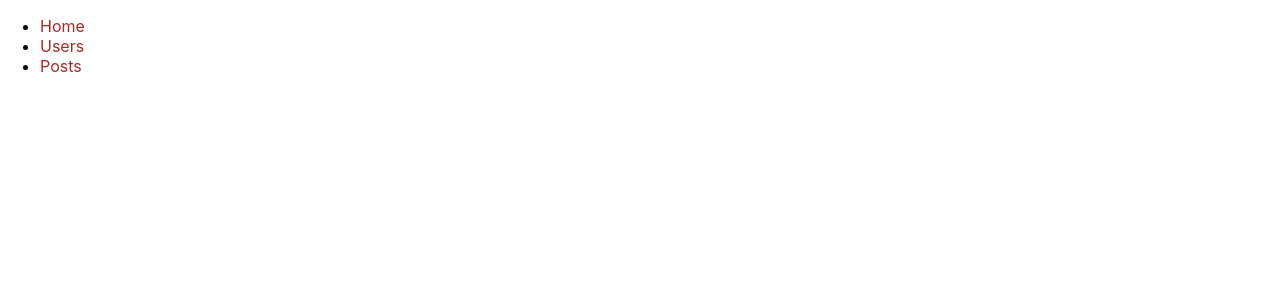
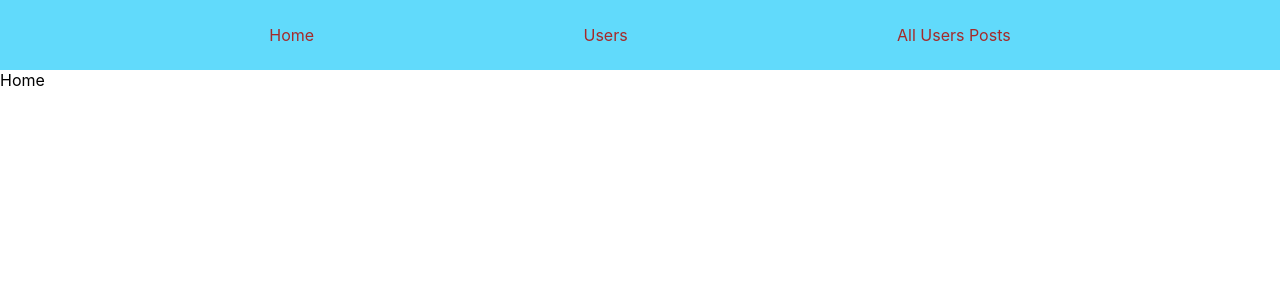
Before and after one commit to IgorSamagalskyi/first_project_octen_on_react, a React (Create React App) app: page / in a window 1280 px wide. Shown: the top 300 px of the page. Built offline with nearby package versions, Linux system fonts and the light colour scheme; no server answers.

Commit message:
broken code

```diff
--- a/src/App.css
+++ b/src/App.css
@@ -6,6 +6,19 @@
   height: 40vmin;
   pointer-events: none;
 }
+
+.flex {
+  display: flex;
+  align-items: center;
+  justify-content: space-evenly;
+  height: 70px;
+  background-color: #61dafb;
+}
+a{
+  text-decoration: none;
+  color: brown;
+}
+
 
 @media (prefers-reduced-motion: no-preference) {
   .App-logo {
@@ -23,16 +36,3 @@
   font-size: calc(10px + 2vmin);
   color: white;
 }
-
-.App-link {
-  color: #61dafb;
-}
-
-@keyframes App-logo-spin {
-  from {
-    transform: rotate(0deg);
-  }
-  to {
-    transform: rotate(360deg);
-  }
-}
--- a/src/App.js
+++ b/src/App.js
@@ -1,52 +1,36 @@
-
 import './App.css';
 import {BrowserRouter as Router, Switch, Route, Link} from "react-router-dom";
 import {useState, useEffect} from 'react';
 import {getUsers} from './services/API';
-
-import Users from './componets/users/Users'
+import Home from './componets/Home/Home'
+import User from './componets/users/User'
+import UserPost from './componets/userPosts/UserPosts'
 import Posts from './componets/posts/Posts'
-import Menu from "./componets/menu/Menu";
 
 
 function App() {
-    const [users, setUsers] = useState([])
 
-    useEffect(() => {
-        getUsers()
-            .then(value => value.json())
-            .then(response => {
-                console.log(response)
-                setUsers(response)
-            })
-    })
 
     return (
 
         <Router>
             <div>
-
-
-                <nav>
-                    <ul>
-                        <li>
-                            <Link to="/">Home</Link>
-                        </li>
-                        <li>
-                            <Link to="/users">Users</Link>
-                        </li>
-                        <li>
-                            <Link to="/posts">Posts</Link>
-                        </li>
-                    </ul>
+                <nav className={'flex'}>
+                    <div><Link to="/">Home</Link></div>
+                    <div><Link to="/users">Users</Link></div>
+                    <div><Link to="/posts">All Users Posts</Link></div>
                 </nav>
+                <Route path={'/'} exact render={() => {
+                    return <Home/>;
+                }}/>
                 <Route path={'/users'} render={() => {
-                    return <Users/>;
+                    return <User/>;
                 }}/>
-
+                {/*<Route path={'/users'} component={Users}/>*/}
                 <Route path={'/posts'} render={() => {
-                    return <Posts/>;
+                    return <UserPost/>;
                 }}/>
+                {/*<Route path={'/posts'} component={UserPosts}/>*/}
             </div>
         </Router>
 
--- /dev/null
+++ b/src/componets/Home/Home.js
@@ -0,0 +1,9 @@
+
+export default function Home(){
+
+return(
+    <div>
+      Home
+    </div>
+);
+};
--- a/src/componets/menu/Menu.css
+++ /dev/null
@@ -1,11 +0,0 @@
-.flex {
-    display: flex;
-    align-items: center;
-    justify-content: space-evenly;
-    height: 70px;
-    background-color: #61dafb;
-}
-a{
-    text-decoration: none;
-    color: brown;
-}
--- a/src/componets/menu/Menu.js
+++ b/src/componets/menu/Menu.js
@@ -1,4 +1,4 @@
-import './Menu.css';
+
 export default function Menu(){
 
 return(
--- a/src/componets/posts/Post.js
+++ b/src/componets/posts/Post.js
@@ -1,8 +1,8 @@
-export default function Post(){
+export default function Post({item}){
 
 return(
     <div>
-        Post
+        <h1>{item.title}</h1>
     </div>
 );
 }
--- a/src/componets/posts/Posts.js
+++ b/src/componets/posts/Posts.js
@@ -1,8 +1,10 @@
-export default function Posts(){
+import Post from './Post'
+
+export default function Posts({items}){
 
 return(
     <div>
-        Posts
+        {items && items.map(value => <Post key={value.id} item={value}/>)}
     </div>
 );
 }
--- /dev/null
+++ b/src/componets/userPosts/UserPost.js
@@ -0,0 +1,7 @@
+export default function UserPost({item}){
+return(
+    <div>
+       <p>{item.title}</p>
+    </div>
+);
+}
--- /dev/null
+++ b/src/componets/userPosts/UserPosts.js
@@ -0,0 +1,30 @@
+import {getPostsId} from '../../services/API';
+import {useState, useEffect} from 'react'
+//
+import UserPost from './UserPost'
+
+const POSTS = ({item}) => {
+    const [posts, setPosts] = useState([])
+    useEffect(() => {
+        getPostsId(item.id)
+            .then(response=>{
+                setPosts(response.data)
+            })
+    }, [])
+
+    return (
+        <div>
+            {posts.map(value => <UserPost key={value.id} item={value}/>)}
+            <hr/>
+        </div>
+    )
+}
+
+export default function UserPosts({items}){
+
+return(
+    <div>
+        {items.map(value => <POSTS key={value.id} item={value}/>)}
+    </div>
+);
+}
--- a/src/componets/users/User.js
+++ b/src/componets/users/User.js
@@ -1,8 +1,24 @@
-export default function User(){
+import {getPosts} from '../../services/API';
+import {useState, useEffect} from 'react'
+export default function User({item}){
+    const [posts, setPosts] = useState(null)
+
+
+    useEffect(() => {
+        getPosts(item.id)
+            .then(response=>{
+                setPosts(response.data)
+            })
+    }, [])
+
 
 return(
     <div>
-        User
+        <h1>{item.id} - {item.name}</h1>
+        <h3>Username {item.username}</h3>
+        <p>phone {item.phone}</p>
+        <p>street {item.address.street}</p>
+
     </div>
 );
 }
--- a/src/componets/users/Users.js
+++ b/src/componets/users/Users.js
@@ -1,8 +1,22 @@
+import User from './User'
+import UserPosts from '../userPosts/UserPosts';
+import {useState} from 'react';
 export default function Users(){
+    const [users, setUsers] = useState([])
+
+
+    useEffect(() => {
+        getUsers()
+            .then(response=>{
+                setUsers(response.data)
+            })
+    },[])
+
 
 return(
     <div>
-        Users
+        {users.map(value => <User key={value.id} item={value} selectUser={selectUser}/>)}
+         <UserPosts items={users} />)}
     </div>
 );
 }
--- a/src/services/API.js
+++ b/src/services/API.js
@@ -1,8 +1,9 @@
 import axios from 'axios';
 
 let axiosInstance = axios.create({
-    baseURL: 'https://jsonplaceholder.typicode.com/users',
+    baseURL: 'https://jsonplaceholder.typicode.com',
 })
-const getUsers = () => axiosInstance.get();
-const getUser = (id) => axiosInstance('/' + id);
-export {getUsers, getUser}
+const getUsers = () => axiosInstance.get('/users/');
+const getPostsId = (id) => axiosInstance('/users/' + id + '/posts');
+const getPosts = () => axiosInstance('/posts');
+export {getUsers, getPostsId,getPosts}
```
